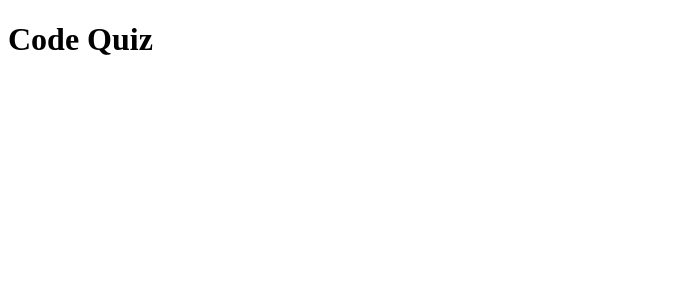
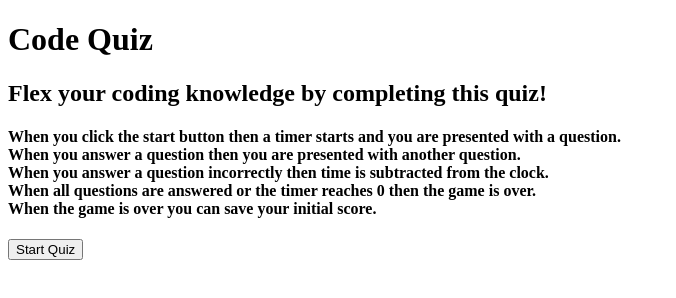
Before and after one commit to Shiv-MS/04-web-apis, a plain HTML site: page index.html in a window 1280 px wide. Shown: the whole page, without its empty margins (0-676 px from the left). Drawn offline with Linux system fonts and the light colour scheme.

Commit message:
Created Start Prompt in HTML

```diff
--- a/index.html
+++ b/index.html
@@ -1,15 +1,31 @@
 <!DOCTYPE html>
 <html lang="en">
+
 <head>
   <meta charset="UTF-8">
   <meta name="viewport" content="width=device-width, initial-scale=1.0">
   <title>Code Quiz</title>
   <link rel="stylesheet" href="style.css">
+  <script src=script.js></script>
 </head>
+
 <body>
-  <div class="container"></div>
-      <div id="home" class="flex-center flexcolumn">
-        <h1>Code Quiz</h1>
-      </div>
+  <div class="container">
+
+    <!-- Quiz Start Screen -->
+    <div id="startPrompt" class=start-prompt>
+      <h1 class="start-title">Code Quiz</h1>
+      <h2 class="start-header">Flex your coding knowledge by completing this quiz!</h2>
+      <h4 class="start-description">
+        When you click the start button then a timer starts and you are presented with a question.<br>
+        When you answer a question then you are presented with another question.<br>
+        When you answer a question incorrectly then time is subtracted from the clock.<br>
+        When all questions are answered or the timer reaches 0 then the game is over.<br>
+        When the game is over you can save your initial score.
+      </h4>
+      <button id="startQuiz" class="start-quiz">Start Quiz</button>
+    </div>
+  </div>
 </body>
+
 </html>
```
